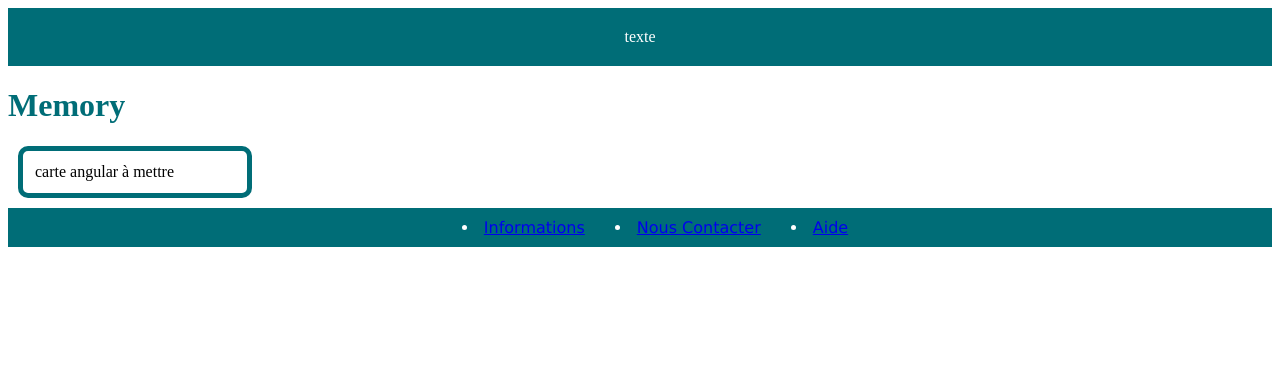
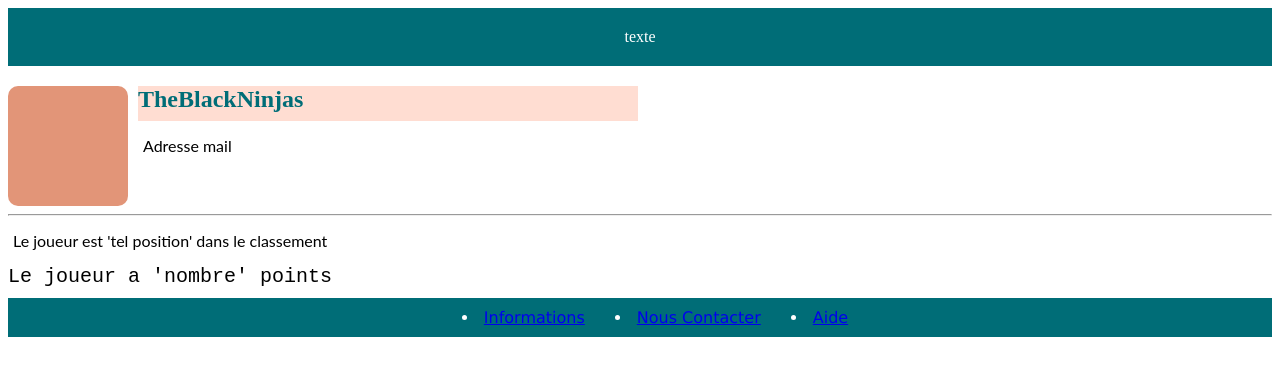
Before and after one commit to thewhiteumbra/site-haldemis, an Angular app: page / in a window 1280 px wide. Shown: the top 376 px of the page. Built offline with nearby package versions, Linux system fonts and the light colour scheme.

Commit message:
4 files modified

```diff
--- a/a retenir/aide.html
+++ b/a retenir/aide.html
@@ -7,16 +7,16 @@
   Bon, on m'a demandé d'écrire quand même quelque chose ... Alors :
   </p>
 
-  <h3>  Comment jouer sur Haldemis ? </h3>
+  <h3 class="aide_h3">  Comment jouer sur Haldemis ? </h3>
 <p> Cliquez sur le petit carré correspondant, à droite du nom du jeu, il y a un petit logo désignant si le jeu est possible en multijoueur ou solo. <br>
 Lorsque l'onglet de jeu s'ouvre, vous avez une explication propre à chaque jeu pour vous aider à comprendre le fonctionnement du jeu.
 </p>
 
-  <h3>  Comment apparaitre dans le classement ? </h3>
+  <h3 class="aide_h3">  Comment apparaitre dans le classement ? </h3>
 <p> Pour enregistrer vos points sur Haldemis, il est nécessaire de relier son compte Google. Pour cela, connectez vous via le bouton "Utilisateur" en haut à droite. <br> Il est possible de se déconnecter à tout moment.
 </p>
 
-<h3> Et mes données dans tout ça ? </h3>
+<h3 class="aide_h3"> Et mes données dans tout ça ? </h3>
   <P>
 Haldemis a comme objectif de permettre à chacun de s'amuser facilement en répertoriant plusieurs jeux de base. <br>Etant avant tout un projet scolaire, il nous est impensable de réutiliser les données récupérées. C'est aussi dans cette optique de créer un lien de confiance que nous avons utilisé Google pour s'identifier, ainsi, l'utilisateur n'a pas besoin de se créer un compte et de donner ses données à un inconnu. <br>Haldemis reste un projet à but non lucratif et vos données resteront à l'abri.
   </P>
--- a/a retenir/contact.html
+++ b/a retenir/contact.html
@@ -3,13 +3,13 @@ texte
 </header>
 
 <h2> Notre équipe </h2>
-<h3> Hugo </h3>
+<h3 class="prenom"> Hugo </h3>
 <p> Notre responsable projet, celui qui a géré de A à Z la bonne cohésion de l'équipe. Notre support technique aussi accessoirement. </p>
 
-<h3> Anne </h3>
+<h3 class ="prenom"> Anne </h3>
 <p> Notre responsable technique, elle nous a permis de ne pas faire d'erreur en surveillant toutes nos actions. Anne nous permet aussi de bien nous entendre et de garder un minimum de sérieux. </p>
 
-<h3> Maé </h3>
+<h3 class="prenom"> Maé </h3>
 <p> Officiellement responsable produit, officieusement teste si la table est confortable pour une sieste. </p>
 
 <h2> Nous contacter </h2>
--- a/src/app/app.component.html
+++ b/src/app/app.component.html
@@ -2,8 +2,12 @@
 texte
 </header>
 
-<h1> Memory </h1>
-<article> carte angular à mettre </article>
+<div class ="cercle"> <div style="margin : 130px ; margin-top: 0px;"> <div class ="carre">
+<h2 class ="pseudo"> TheBlackNinjas </h2>  </div>
+<p class="mail">Adresse mail </p> </div></div>
+<hr>
+<p class="classement"> Le joueur est 'tel position' dans le classement </p>
+<pre class="infoj"> Le joueur a 'nombre' points </pre>
 
 <footer>
 <li><a href="./informations.html">Informations</a></li>
--- a/src/styles.css
+++ b/src/styles.css
@@ -39,14 +39,23 @@ footer {
     color: #black ;
 }
 
-article
-{
-    border-radius: 10px;
-    border : 5px solid #006d77 ;
-    width: 200px;
-    text-align: justify;
-    padding: 12px;
-    margin: 10px;
+h2.pseudo {
+  color : #006d77;
+  border : 0px;
+  white-space:nowrap;
+}
+
+p.mail {
+  white-space:nowrap;
+  border : 0px;
+  font-weight: light;
+}
+
+.carre {
+  width: 500px;
+  height: 35px;
+  border-radius : 0 px;
+  background : #ffddd2;
 }
 
 h1 {
@@ -54,3 +63,25 @@ h1 {
   color : #006d77;
   justify-content : align;
 }
+
+.cercle {
+    width: 120px;
+    height: 120px;
+    border-radius: 10px;
+    background: #e29578 ;
+}
+
+p.classement {
+  border: 0px;
+}
+pre.infoj {
+  display : flex;
+  color : black;
+  border : 0px ;
+  white-space:nowrap;
+  justify-content: align ;
+  margin : 0px ;
+  margin-top: 10px;
+  margin-bottom: 10px ;
+  font-size: 20px;
+}
```
